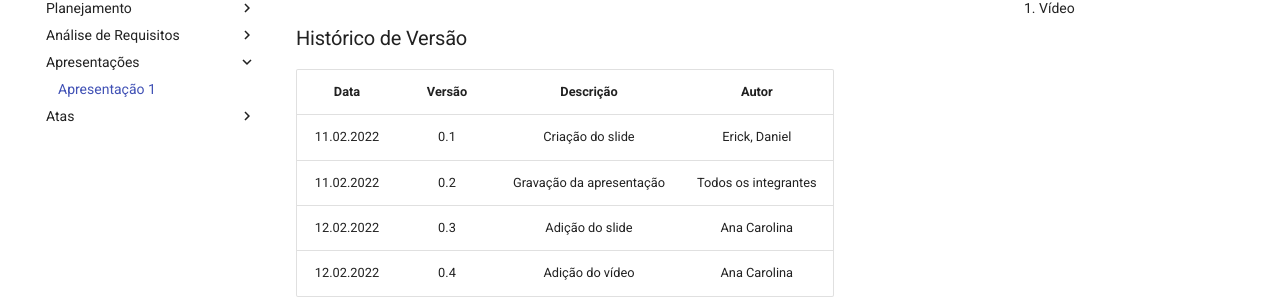
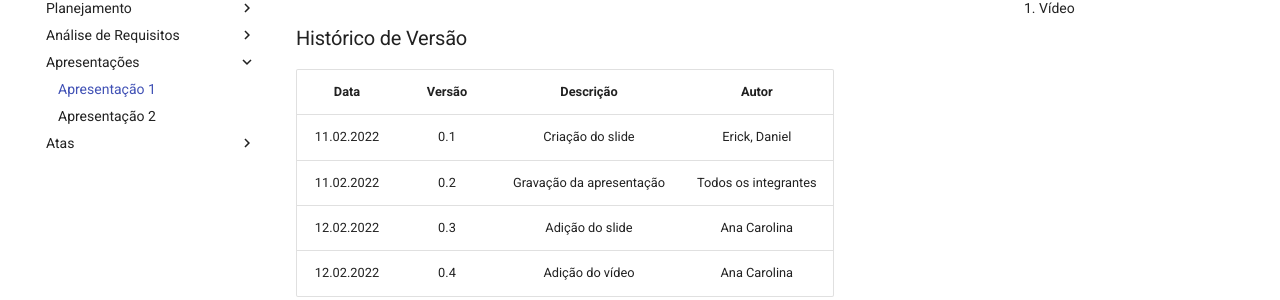
Before and after one commit to Interacao-Humano-Computador/2021.2-Cebraspe, an MkDocs documentation site: the page built from docs/Apresentacoes/Apresentacao1.md, in a window 1280 px wide. Shown: the part 157-457 px from the top of the page. Built offline with MkDocs 1.6.1 and Material for MkDocs 9.7.7, drawn with Linux system fonts in a browser that asks for light colours; comment, search, counter and statistics services are not loaded.

Commit message:
#14 - Incluindo o link da apresentação

```diff
--- a/mkdocs.yml
+++ b/mkdocs.yml
@@ -19,6 +19,7 @@ nav:
       - Perfil de usuário: Análise_de_requisitos/Perfil_do_usuario/perfil_do_usuario.md
   - Apresentações:
       - Apresentação 1: Apresentacoes/Apresentacao1.md
+      - Apresentação 2: Apresentacoes/Apresentacao2.md
   - Atas:
       - 23-02-2022: Atas/23-02-2022.md
 
```
